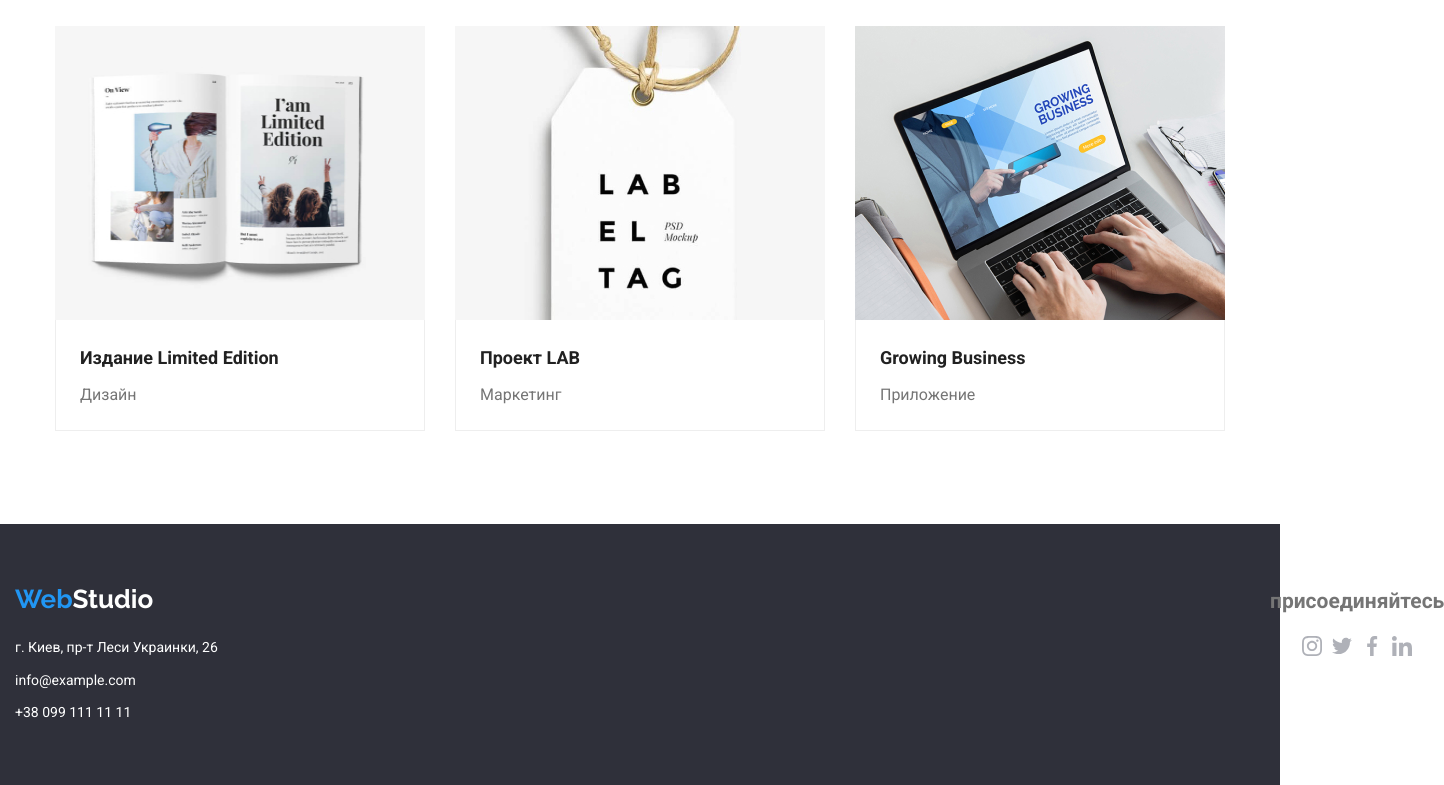
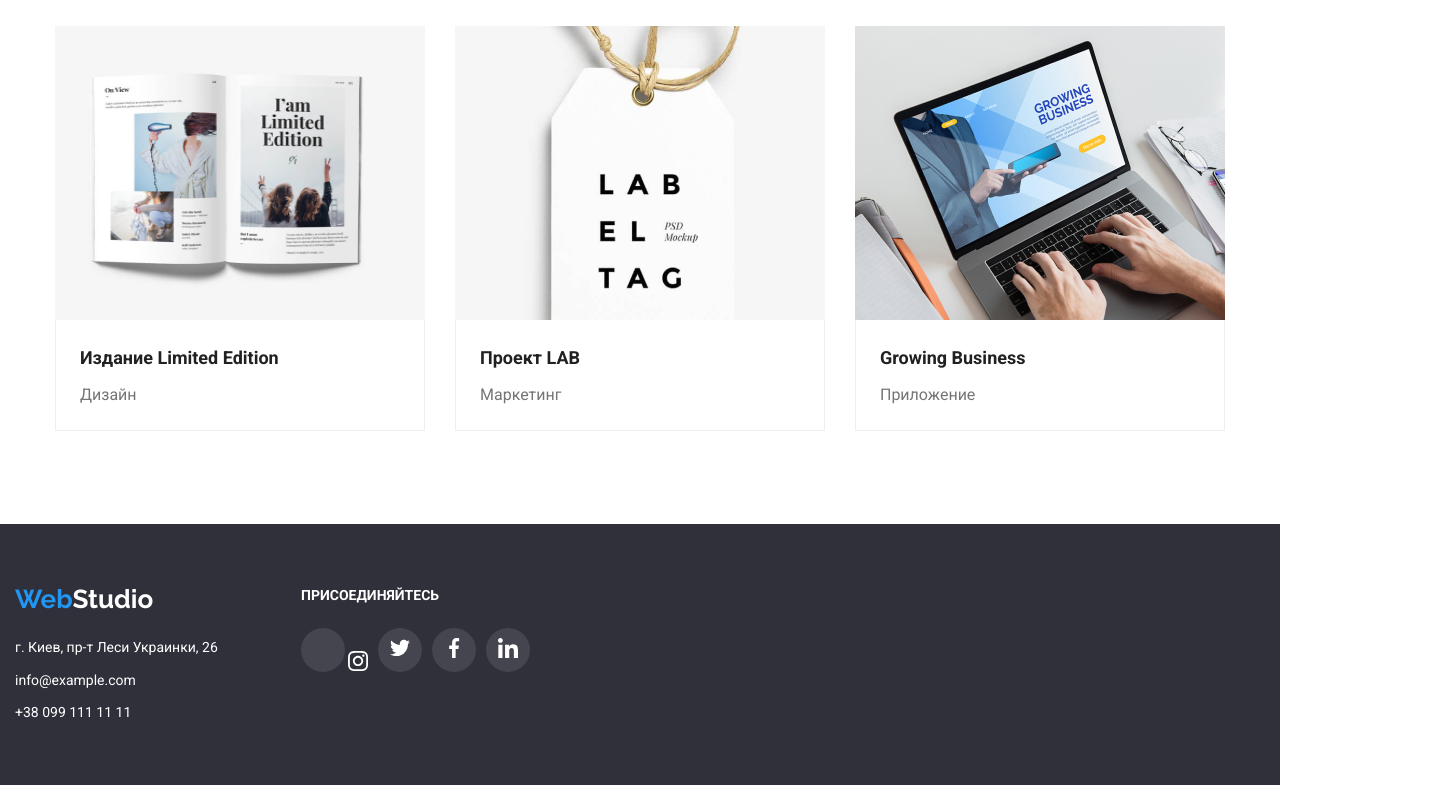
Before and after one commit to Tetiana-Vakhovska/goit-markup-hw-04, a plain HTML site: page portfolio.html in a window 1280 px wide. Shown: the part 1104-1889 px from the top of the page, 1444 px wide, since content can reach past the window. Drawn offline with nearby package versions, Linux system fonts and the light colour scheme.

Commit message:
Update portfolio.html
portfolio31/08

```diff
--- a/portfolio.html
+++ b/portfolio.html
@@ -193,7 +193,7 @@
     <footer class="footer">
       <ul class="footer-design">
         <li class="footer-design-item">
-          <section>
+          <section class="footer-link">
             <div class="container">
               <a href="./index.html"
                 ><span class="logo"
@@ -226,35 +226,35 @@
         </li>
         <li class="footer-design-item">
           <section>
-            <h2>присоединяйтесь</h2>
-            <ul class="social-networks">
-              <li class="social-networks-item">
-                <a class="social-networks-link" href=""
-                  ><svg class="social-networks-size">
+            <h2 class="social-footer">ПРИСОЕДИНЯЙТЕСЬ</h2>
+            <ul class="social-networks-footer">
+              <li class="social-networks-item-footer">
+                <button class="social-networks-link-footer" href=""></button>
+                  <svg class="social-networks-size-footer">
                     <use href="./images/icons.svg#instagram"></use>
                   </svg>
-                </a>
+                </button>
               </li>
-              <li class="social-networks-item">
-                <a class="social-networks-link" href="">
-                  <svg class="social-networks-size">
+              <li class="social-networks-item-footer">
+                <button class="social-networks-link-footer" href="">
+                  <svg class="social-networks-size-footer">
                     <use href="./images/icons.svg#twitter"></use>
                   </svg>
-                </a>
+                </button>
               </li>
-              <li class="social-networks-item">
-                <a class="social-networks-link" href="">
-                  <svg class="social-networks-size">
+              <li class="social-networks-item-footer">
+                <button class="social-networks-link-footer" href="">
+                  <svg class="social-networks-size-footer">
                     <use href="./images/icons.svg#facebook"></use>
                   </svg>
-                </a>
+                </button>
               </li>
-              <li class="social-networks-item">
-                <a class="social-networks-link" href="">
-                  <svg class="social-networks-size">
+              <li class="social-networks-item-footer">
+                <button class="social-networks-link-footer" href="">
+                  <svg class="social-networks-size-footer">
                     <use href="./images/icons.svg#linkedin1"></use>
                   </svg>
-                </a>
+                </button>
               </li>
             </ul>
           </section>
```
